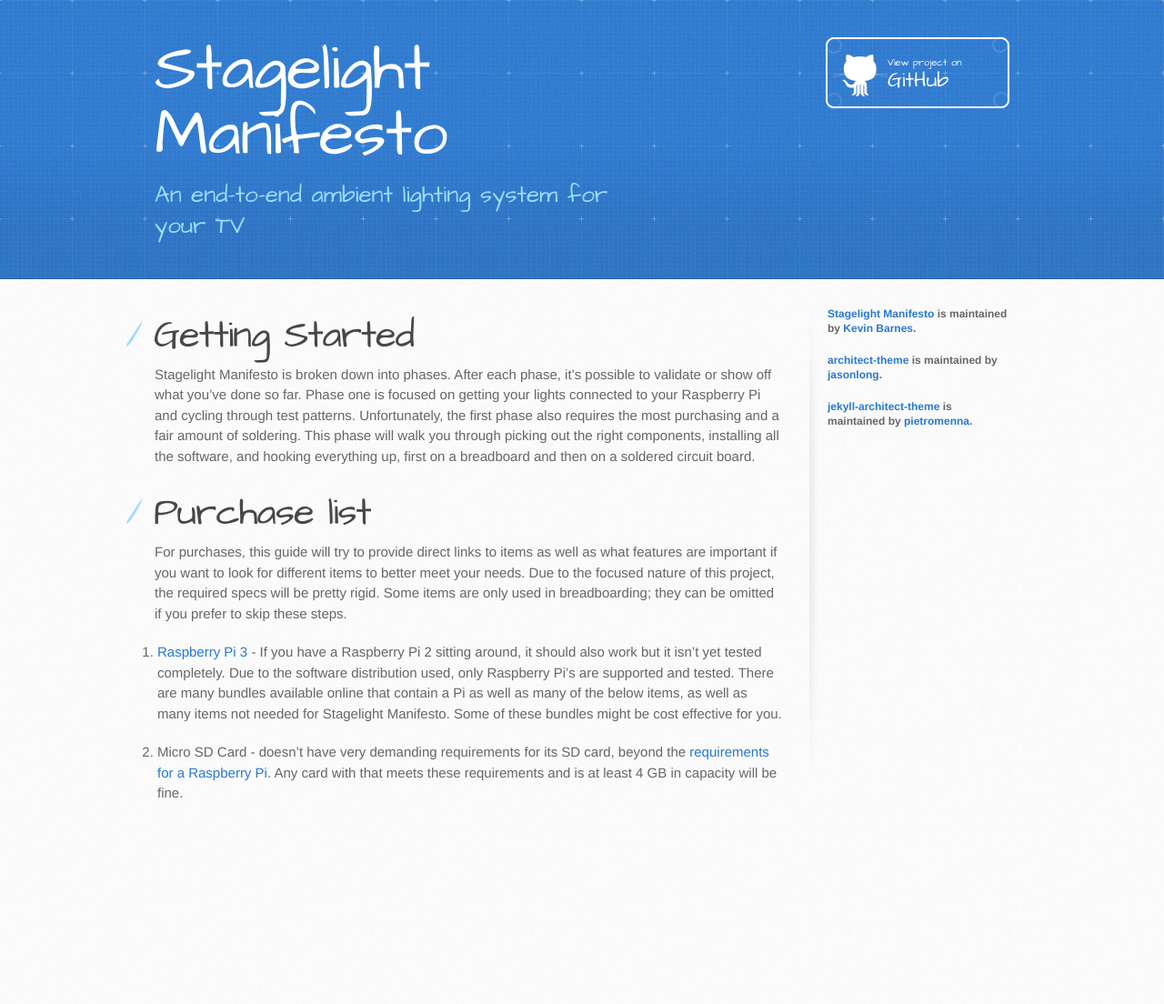
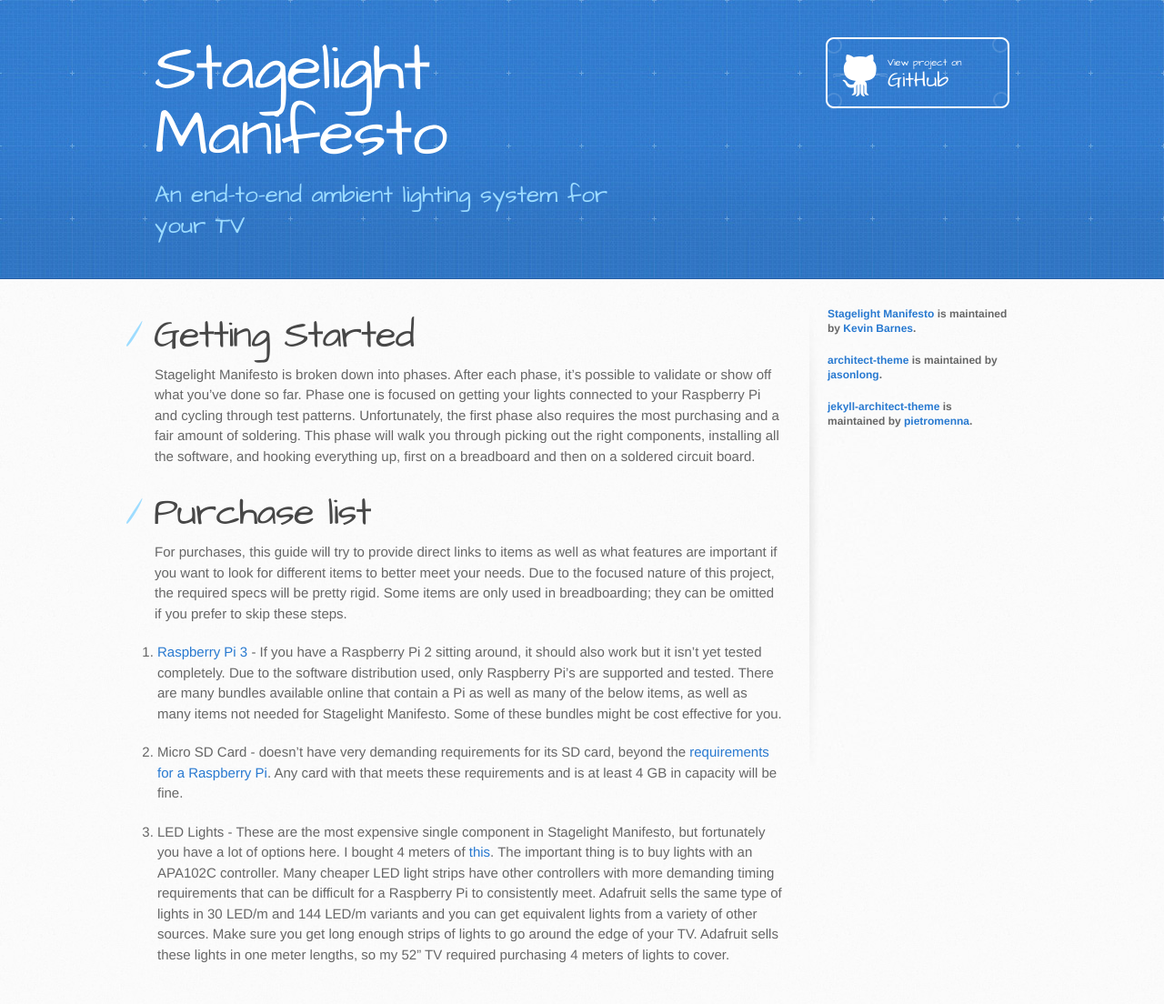
Before and after one commit to kbarnes3/stagelight-manifesto, a Jekyll site: the page built from docs/1_Getting_Started/index.md, in a window 1280 px wide. Shown: the whole page at 91% size. Built offline with Jekyll 4.4.1, drawn with Linux system fonts in a browser that asks for light colours; before the commit the page ends 926 px from its top, so only the background shows below that.

Commit message:
Adding lights to the list

```diff
--- a/docs/1_Getting_Started/index.md
+++ b/docs/1_Getting_Started/index.md
@@ -26,3 +26,12 @@
 {{ stie.name }} doesn't have very demanding requirements for its SD card, beyond the
 [requirements for a Raspberry Pi](https://www.raspberrypi.org/documentation/installation/sd-cards.md).
 Any card with that meets these requirements and is at least 4 GB in capacity will be fine.
+
+1. LED Lights -
+These are the most expensive single component in {{ site.name }}, but fortunately you have a lot of options here. I bought
+4 meters of [this](https://www.adafruit.com/products/2240). The important thing is to buy lights with an APA102C controller.
+Many cheaper LED light strips have other controllers with more demanding timing requirements that can
+be difficult for a Raspberry Pi to consistently meet.
+Adafruit sells the same type of lights in 30 LED/m and 144 LED/m variants and you can get equivalent lights from a variety
+of other sources. Make sure you get long enough strips of lights to go around the edge of your TV. Adafruit sells
+these lights in one meter lengths, so my 52" TV required purchasing 4 meters of lights to cover.
```
